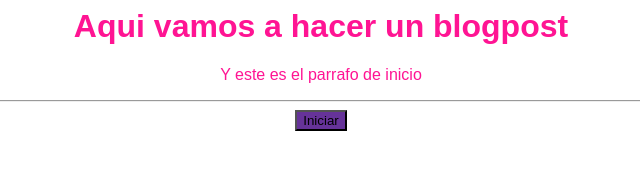
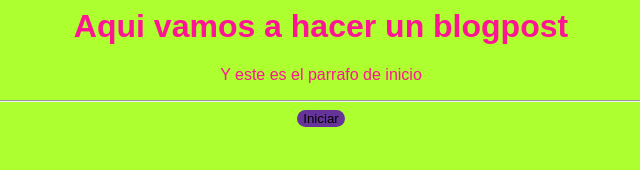
Before and after one commit to Manuel-aguilera/Manuel-aguilera.github.io, a plain HTML site: page Blogpost.html in a window 1280 px wide. Shown: the whole page, without its empty margins (319-959 px from the left). Drawn offline with Linux system fonts and the light colour scheme.

Commit message:
Un boton mas elegante

```diff
--- a/css/estilos.css
+++ b/css/estilos.css
@@ -1,5 +1,6 @@
 body
 {
+    background: greenyellow;
     color: deeppink;
     text-align: center;
     font-family: Arial, Helvetica, sans-serif;
@@ -7,4 +8,6 @@ body
 button
 {
     background: rebeccapurple;
+    border-radius: 10px;
+    border: inherit;
 }
```
